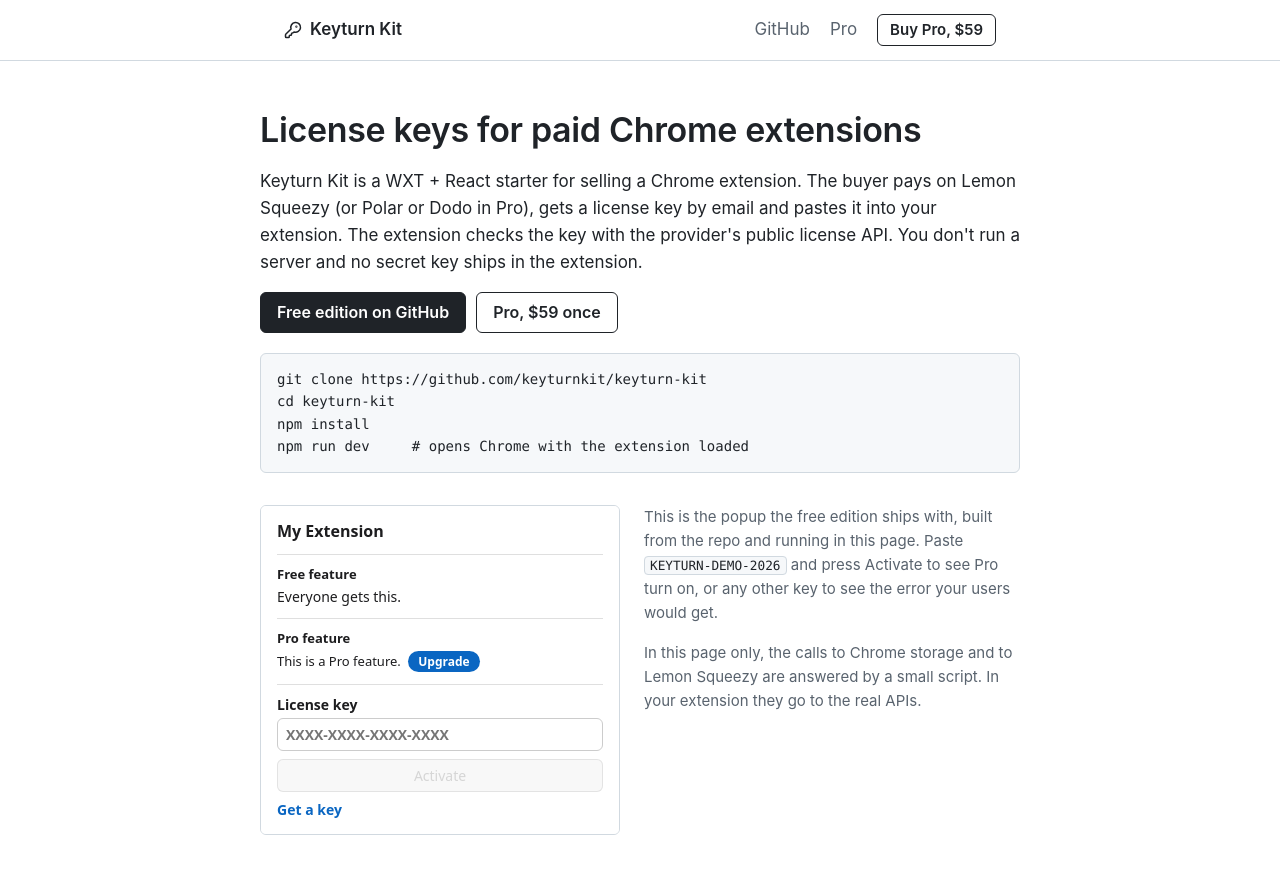
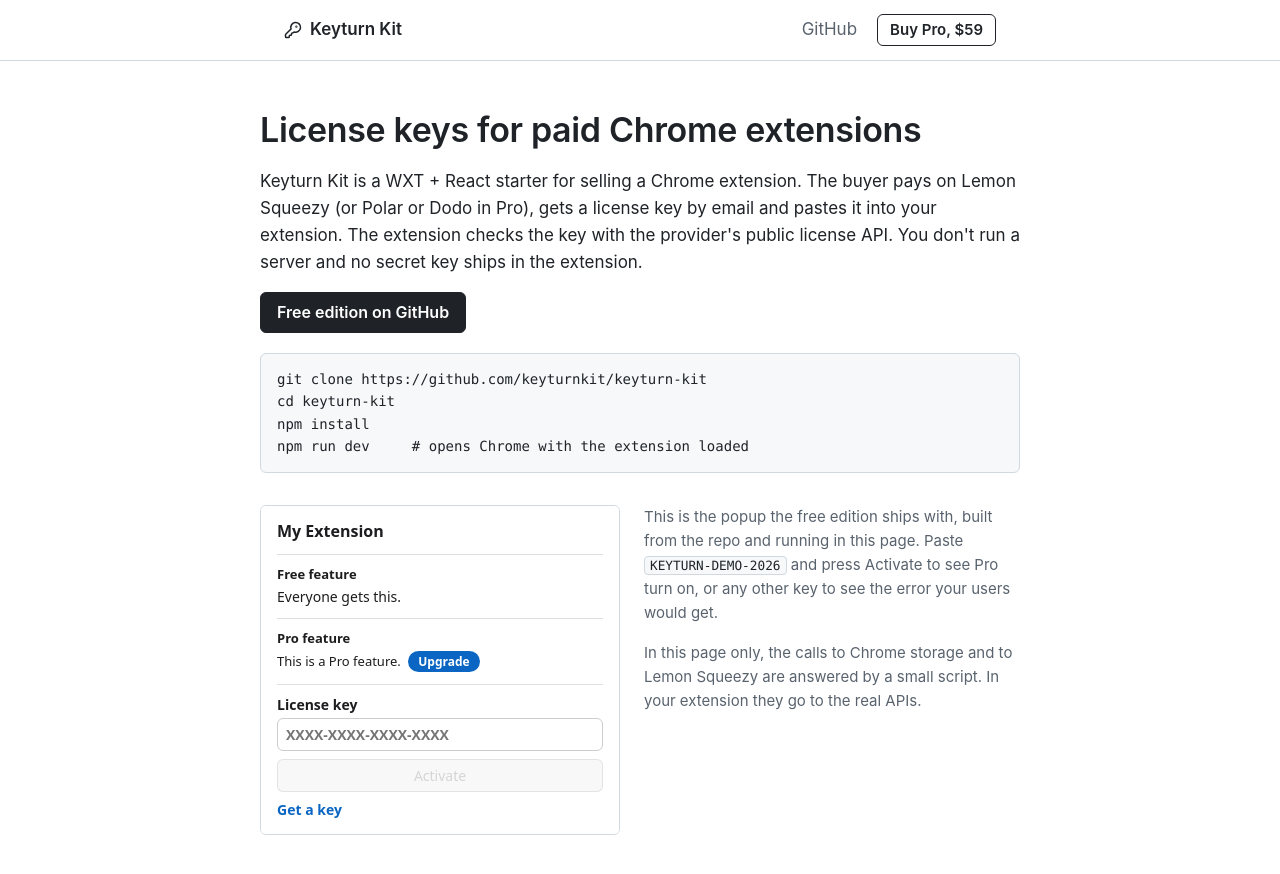
Before and after one commit to keyturnkit/keyturnkit.github.io, a Jekyll site: the page index.html, which Jekyll copies as it is, in a window 1280 px wide and 900 px high. Shown: the top 874 px of the window. Built offline with Jekyll 4.4.1, drawn with Linux system fonts in a browser that asks for light colours.

Commit message:
Versioned stylesheet link so old CSS can't be mixed in; one Pro link at the top instead of three

```diff
--- a/_layouts/default.html
+++ b/_layouts/default.html
@@ -13,7 +13,7 @@
 <link rel="icon" href="/favicon.svg" type="image/svg+xml">
 <link rel="icon" href="/favicon-32.png" sizes="32x32" type="image/png">
 <link rel="apple-touch-icon" href="/apple-touch-icon.png">
-<link rel="stylesheet" href="/assets/site.css">
+<link rel="stylesheet" href="/assets/site.css?v=3">
 </head>
 <body>
 {% assign framer = false %}{% if page.og_image == '/og-blog-import.png' %}{% assign framer = true %}{% endif %}
@@ -29,8 +29,7 @@
     {% if framer %}<a class="brand" href="/blog-import/"><span class="brand-mark"><svg><use href="#i-import"/></svg></span>Blog Import for Framer</a>{% else %}<a class="brand" href="/"><span class="brand-mark"><svg><use href="#i-key"/></svg></span>Keyturn Kit</a>{% endif %}
     <nav class="nav">
       {% if framer %}<a href="/blog-import/#guides">Guides</a>{% endif %}
-      {% unless framer %}<a href="/#pro">Pro</a>
-      <a href="https://github.com/keyturnkit/keyturn-kit">GitHub</a>{% endunless %}
+      {% unless framer %}      <a href="https://github.com/keyturnkit/keyturn-kit">GitHub</a>{% endunless %}
       {% if framer %}<a class="btn" href="https://www.framer.com/marketplace/plugins/blog-import-squarespace-wordpress/">Open in Framer</a>{% else %}<a class="btn" href="https://buy.polar.sh/polar_cl_lbYlQnZT7FFPBcNrAdcwK1gqzx45xyNy3anEs3twjGy">Buy Pro, $59</a>{% endif %}
     </nav>
   </div>
--- a/index.html
+++ b/index.html
@@ -13,7 +13,7 @@
 <link rel="icon" href="/favicon.svg" type="image/svg+xml">
 <link rel="icon" href="/favicon-32.png" sizes="32x32" type="image/png">
 <link rel="apple-touch-icon" href="/apple-touch-icon.png">
-<link rel="stylesheet" href="/assets/site.css">
+<link rel="stylesheet" href="/assets/site.css?v=3">
 </head>
 <body>
 <!-- Icon: Lucide (ISC License), key-round. -->
@@ -26,7 +26,6 @@
     <a class="brand" href="/"><span class="brand-mark"><svg><use href="#i-key"/></svg></span>Keyturn Kit</a>
     <nav class="nav">
       <a href="https://github.com/keyturnkit/keyturn-kit">GitHub</a>
-      <a href="#pro">Pro</a>
       <a class="btn" href="https://buy.polar.sh/polar_cl_lbYlQnZT7FFPBcNrAdcwK1gqzx45xyNy3anEs3twjGy">Buy Pro, $59</a>
     </nav>
   </div>
@@ -37,7 +36,6 @@
   <p>Keyturn Kit is a WXT + React starter for selling a Chrome extension. The buyer pays on Lemon Squeezy (or Polar or Dodo in Pro), gets a license key by email and pastes it into your extension. The extension checks the key with the provider's public license API. You don't run a server and no secret key ships in the extension.</p>
   <div class="actions">
     <a class="btn btn-primary" href="https://github.com/keyturnkit/keyturn-kit">Free edition on GitHub</a>
-    <a class="btn btn-ghost" href="https://buy.polar.sh/polar_cl_lbYlQnZT7FFPBcNrAdcwK1gqzx45xyNy3anEs3twjGy">Pro, $59 once</a>
   </div>
 
 <pre><code>git clone https://github.com/keyturnkit/keyturn-kit
```
